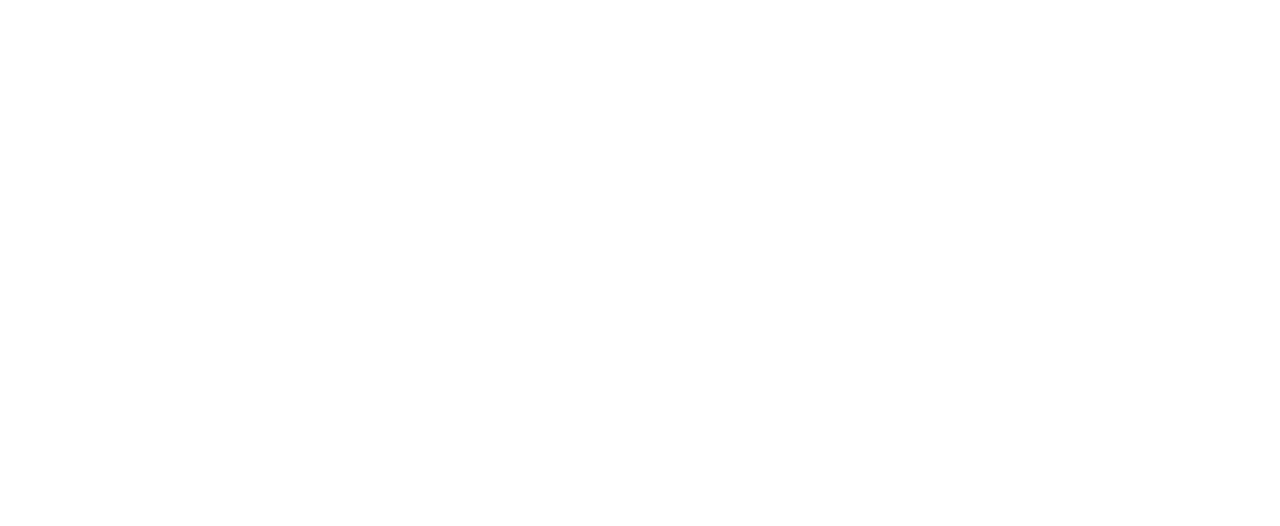
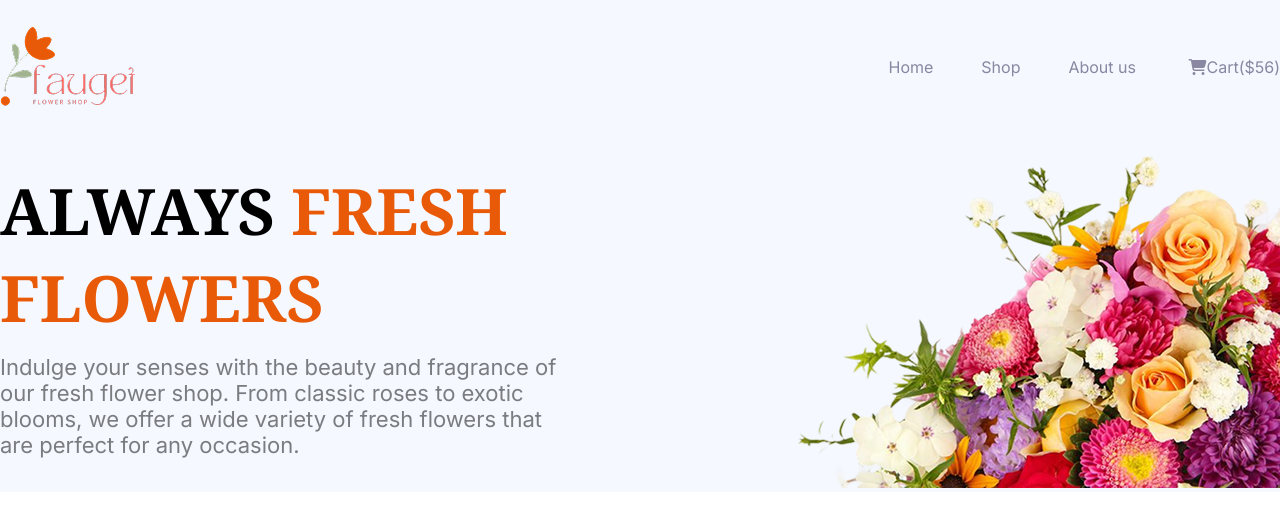
Before and after one commit to mithi2209/A02-Flower-Shop, a plain HTML site: page index.html in a window 1280 px wide. Drawn offline with Linux system fonts and the light colour scheme.

Commit message:
added header part

```diff
--- a/index.html
+++ b/index.html
@@ -4,8 +4,73 @@
     <meta charset="UTF-8">
     <meta name="viewport" content="width=device-width, initial-scale=1.0">
     <title>Flower Shop</title>
+    <link rel="shortcut icon" href="./B12A02-Responsive-Flowers/assets/fav-images.jpeg" type="image/x-icon">
+
+    <!-- Css Style -->
+     <link rel="stylesheet" href="./styles/flower styles.css">
+
+    <!-- Google Font Noto-Serif -->
+    <link rel="preconnect" href="https://fonts.googleapis.com">
+    <link rel="preconnect" href="https://fonts.gstatic.com" crossorigin>
+    <link href="https://fonts.googleapis.com/css2?family=Noto+Serif:ital,wght@0,100..900;1,100..900&display=swap" rel="stylesheet">
+
+    <!-- Google Font Inter -->
+    <link rel="preconnect" href="https://fonts.googleapis.com">
+    <link rel="preconnect" href="https://fonts.gstatic.com" crossorigin>
+    <link href="https://fonts.googleapis.com/css2?family=Inter:ital,opsz,wght@0,14..32,100..900;1,14..32,100..900&display=swap" rel="stylesheet">
+
+    <!-- Font Awesome -->
+     <script src="https://kit.fontawesome.com/1493986c38.js" crossorigin="anonymous"></script>
 </head>
-<body>
+
+<body class="noto-serif inter">
+
+    <header>
+        <!-- Navbar -->
+        <nav class="inter container">
+
+            <img src="./B12A02-Responsive-Flowers/assets/logo.png" alt="">
+
+            <ul>
+                <li><a href="#">Home</a></li>
+                <li><a href="#">Shop</a></li>
+                <li><a href="#">About us </a></li>
+                <li><a href="#"> <i class="fa-solid fa-cart-shopping"></i>Cart($56)</a></li>
+            </ul>
+
+            <!-- <div>
+                <span>
+                    <i class="fa-solid fa-cart-shopping"></i>Cart($56)
+                </span>
+            </div> -->
+
+
+        </nav>
+        <!-- Banner part -->
+       <section class="container">
+
+            <div class="banner-container">
+                <div class="banner-left-part">
+                    <h1 class="banner-title noto-serif" ><span>ALWAYS</span> FRESH FLOWERS</h1>
+                    <p class="banner-des inter">Indulge your senses with the beauty and fragrance of our fresh flower shop. From classic roses to exotic blooms, we offer a wide variety of fresh flowers that are perfect for any occasion. </p>
+                </div>
+
+                <div class="banner-right-part">
+                    <img src="./B12A02-Responsive-Flowers/assets/hero-flower.png" alt="">
+                </div>
+
+            </div>
+
+        </section>
+    </header>
+
+    <main>
+
+    </main>
+
+    <footer>
+
+    </footer>
 
 </body>
 </html>
--- a/styles/flower styles.css
+++ b/styles/flower styles.css
@@ -0,0 +1,106 @@
+/* Common styles */
+
+
+/* Google Font Noto-Serif */
+.noto-serif {
+  font-family: "Noto Serif", serif;
+  font-optical-sizing: auto;
+  font-style: normal;
+  font-variation-settings:
+    "wdth" 100;
+}
+
+/* Google Font Inter */
+.inter {
+  font-family: "Inter", sans-serif;
+  font-optical-sizing: auto;
+  font-style: normal;
+}
+
+*{
+    margin: 0;
+    padding: 0;
+    box-sizing: border-box;
+
+}
+.container{
+    max-width: 1440px;
+    margin: auto;
+}
+
+
+/* Button */
+.btn-primary{
+    /* display: flex; */
+    background: #E95A08;
+    padding: 26px 50px;
+    justify-content: center;
+    align-items: center;
+    gap: 10px;
+}
+
+.btn-primary:hover{
+    background-color: cornsilk;
+}
+
+/* Header Style */
+header{
+    background: #F5F8FF;
+}
+/* navbar style */
+nav{
+    display: flex;
+    align-items: center;
+    justify-content:space-between;
+    padding: 25px 0;
+
+}
+nav ul{
+    display: flex;
+    align-items: center;
+    gap: 48px;
+}
+nav ul>li{
+    list-style: none;
+
+}
+nav ul>li >a {
+    text-decoration: none;
+    color: #8987A1;
+    font-size: 1rem;
+    font-weight: 400;
+    line-height: 24px;
+}
+
+nav li :hover{
+    color: #252432;
+}
+
+/* Banner Part Styles */
+.banner-container{
+    display: flex;
+    align-items: center;
+  justify-content: space-between;
+}
+.banner-left-part{
+
+}
+.banner-title{
+    color: #E95A08;
+    font-size: 4rem;
+    font-weight: 700;
+    width: 517px;
+}
+.banner-title span{
+    color: #000;
+}
+.banner-des{
+    color: rgba(0, 0, 0, 0.50);
+    font-size: 22px;
+    font-weight: 400;
+    width: 570px ;
+    margin-top: 13px;
+}
+.banner-right-part img{
+    width: 100%;
+}
```
Also changed, not shown: B12A02-Responsive-Flowers/assets/deal-ana.png (added), B12A02-Responsive-Flowers/assets/deal-bloom.png (added), B12A02-Responsive-Flowers/assets/deal-zabo.png (added), B12A02-Responsive-Flowers/assets/fav-images.jpeg (added), B12A02-Responsive-Flowers/assets/flower-store.png (added), B12A02-Responsive-Flowers/assets/hero-flower.png (added), B12A02-Responsive-Flowers/assets/icon-facebook.png (added), B12A02-Responsive-Flowers/assets/icon-linkedin.png (added), B12A02-Responsive-Flowers/assets/icon-twitter.png (added), B12A02-Responsive-Flowers/assets/icon-youtube.png (added), B12A02-Responsive-Flowers/assets/logo.png (added), B12A02-Responsive-Flowers/assets/news-letter-bg.png (added), B12A02-Responsive-Flowers/assets/sample-flower-image.png (added), B12A02-Responsive-Flowers/assets/trusted-badge.png (added), 2 other files.
